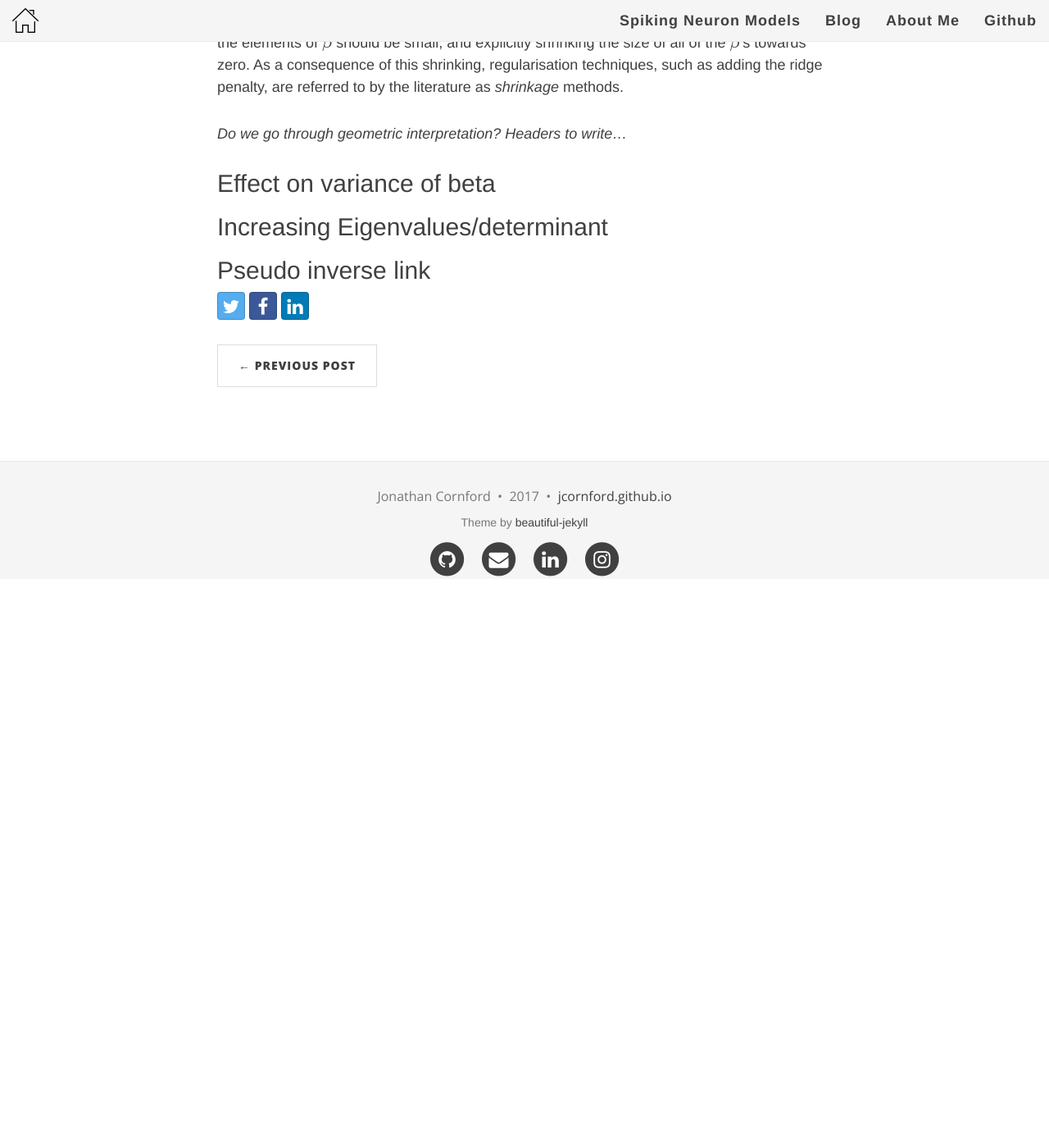
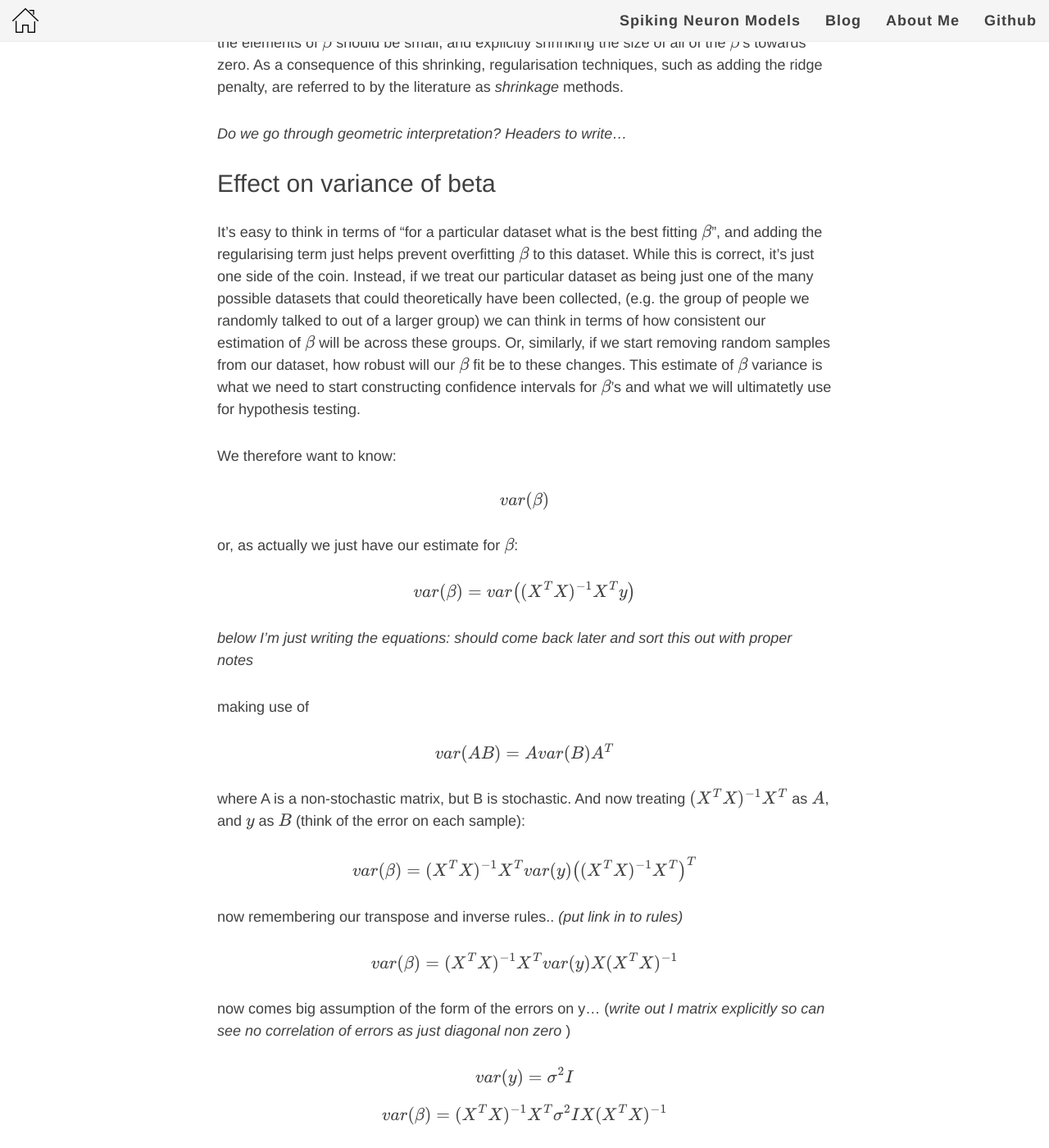
Before and after one commit to jcornford/jcornford.github.io, a Jekyll site: the page built from _posts/2017-03-06-ruminating on the ridge.md, in a window 1280 px wide and 1400 px high, scrolled down 2780 px. Shown: the whole window at 82% size. Built offline with Jekyll 4.4.1, drawn with Linux system fonts in a browser that asks for light colours; nearby versions of some CDN libraries; formulas are drawn with MathJax 3; comment, search, counter and statistics services are not loaded; before the commit the page ends 3486 px from its top, so only the background shows below that; some of the changed text lies outside the part shown.

Commit message:
add section on precision

```diff
--- a/_posts/2017-03-06-ruminating on the ridge.md
+++ b/_posts/2017-03-06-ruminating on the ridge.md
@@ -122,6 +122,58 @@ less able to determine the true relationship between $y$ and $X$! We are assumin
 
 ## Effect on variance of beta
 
-## Increasing Eigenvalues/determinant
+It's easy to think in terms of "for a particular dataset what is the best fitting $\beta$", and adding the regularising term
+just helps prevent overfitting $\beta$ to this dataset. While this is correct, it's just one side of the coin. Instead, if
+ we treat our particular dataset as being just one of the many possible datasets that could theoretically have been collected,
+ (e.g. the group of people we randomly talked to out of a larger group) we can think in terms of how consistent our estimation
+ of $\beta$ will be across these groups. Or, similarly, if we start removing random samples from our dataset, how robust will our
+ $\beta$ fit be to these changes. This estimate of $\beta$ variance is what we need to start constructing confidence intervals for
+ $\beta$'s and what we will ultimatetly use for hypothesis testing.
 
-## Pseudo inverse link
+We therefore want to know:
+
+$$var(\beta)$$
+
+or, as actually we just have our estimate for $\beta$:
+
+$$ var(\beta) = var\big((X^TX)^{-1}X^Ty\big) $$
+
+*below I'm just writing the equations: should come back later and sort this out with proper notes*
+
+making use of
+
+$$var(AB) = A var(B) A^T$$
+
+where A is a non-stochastic matrix, but B is stochastic. And now treating $(X^TX)^{-1}X^T$ as $A$, and $y$ as $B$ (think of the error on each sample):
+
+$$ var(\beta) = (X^TX)^{-1}X^T var(y) \big((X^TX)^{-1}X^T \big)^T $$
+
+now remembering our transpose and inverse rules.. *(put link in to rules)*
+
+$$ var(\beta) = (X^TX)^{-1}X^T var(y) X (X^TX)^{-1}$$
+
+now comes big assumption of the form of the errors on y... (*write out I matrix explicitly so can see no correlation of errors as just diagonal non zero*
+)
+
+$$ var(y) = \sigma^2I$$
+
+$$ var(\beta) = (X^TX)^{-1}X^T \sigma^2I X (X^TX)^{-1}$$
+
+move the scalar constant $\sigma^2$ in front and multiply $I$ with $A$.
+
+$$ var(\beta) = \sigma^2 (X^TX)^{-1}X^T X (X^TX)^{-1}$$
+
+now cancel the inverse:
+
+$$ var(\beta) = \sigma^2 (X^TX)^{-1}$$
+
+the larger $X^TX$ the smaller $(X^TX)^{-1}$ and therefore the smaller the variance of our estimator.
+
+For ridge regression, following the above steps yields:
+
+$$var(\beta_{ridge}) = \sigma^2(X^TX+\lambda I)^{-1}X^TX(X^TX+\lambda I)^{-1}$$
+
+Following the same logic of making the contents of the brackets that are to be inverted larger,
+adding the ridge penalty will decrease the variance of our estimate of $\beta$.
+
+*possible extra sections: Eigenvalues/determinant, Pseudo inverse stuff*
```
Also changed, not shown: Izhikevich_model.html (line endings or trailing spaces).
